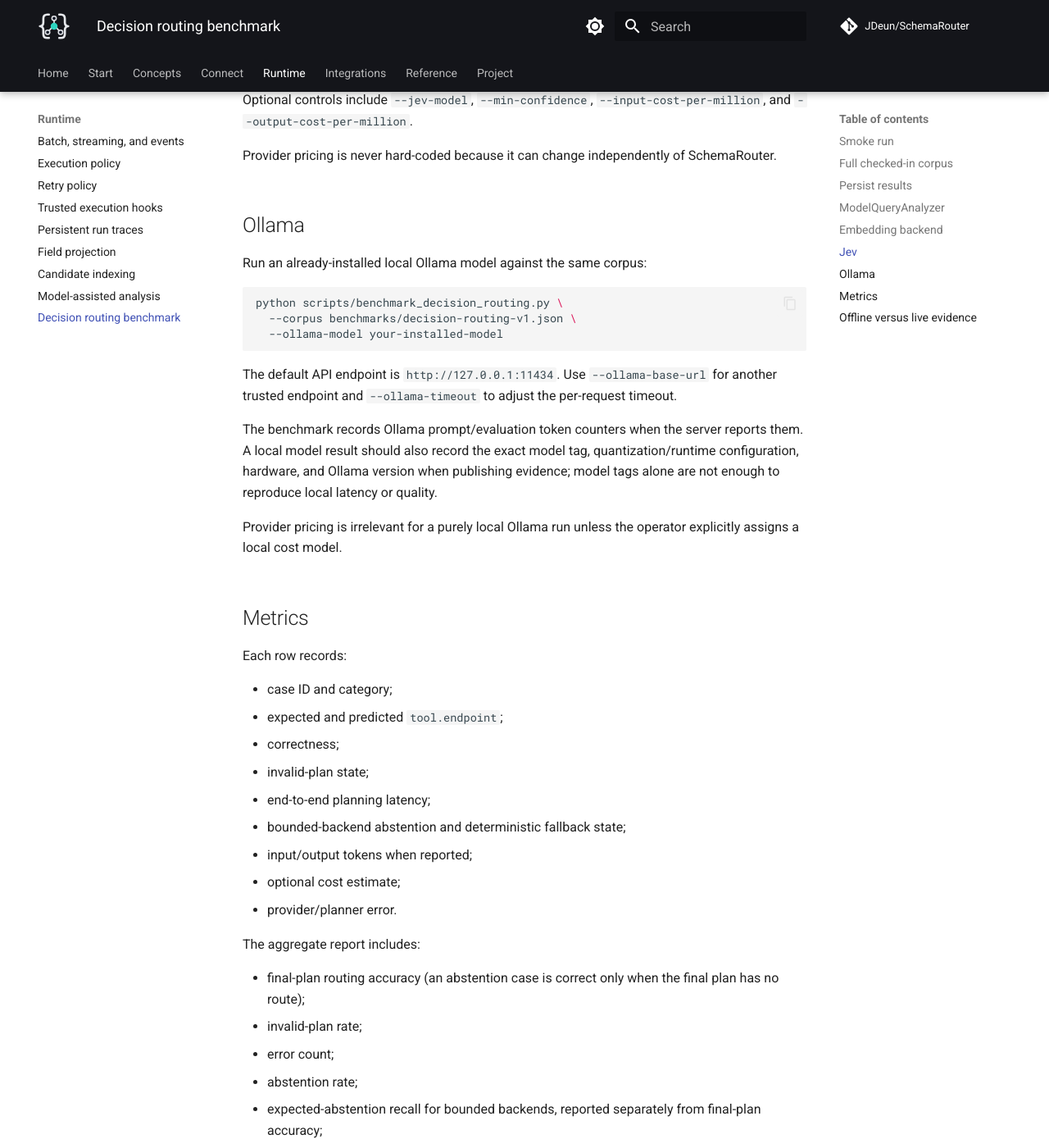
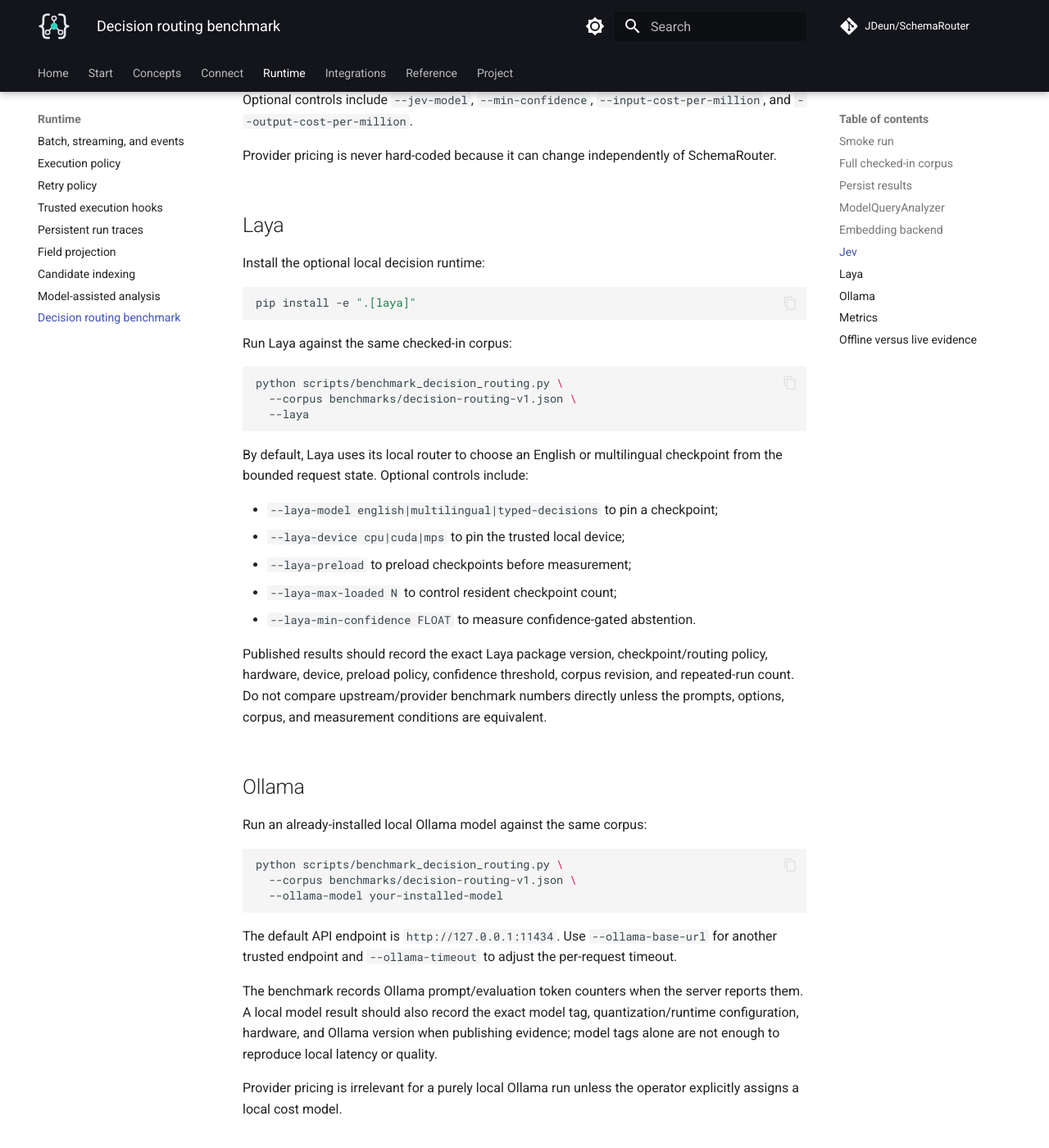
Before and after one commit to JDeun/SchemaRouter, an MkDocs documentation site: the page built from docs/guides/decision-benchmark.md, in a window 1280 px wide and 1400 px high, scrolled down 2326 px. Shown: the whole window at 82% size. Built offline with MkDocs 1.6.1 and Material for MkDocs 9.7.7, drawn with Linux system fonts in a browser that asks for light colours; comment, search, counter and statistics services are not loaded.

Commit message:
docs: add Laya benchmark workflow

````diff
--- a/docs/guides/decision-benchmark.md
+++ b/docs/guides/decision-benchmark.md
@@ -99,6 +99,36 @@
 
 Provider pricing is never hard-coded because it can change independently of SchemaRouter.
 
+## Laya
+
+Install the optional local decision runtime:
+
+```bash
+pip install -e ".[laya]"
+```
+
+Run Laya against the same checked-in corpus:
+
+```bash
+python scripts/benchmark_decision_routing.py \
+  --corpus benchmarks/decision-routing-v1.json \
+  --laya
+```
+
+By default, Laya uses its local router to choose an English or multilingual checkpoint from the
+bounded request state. Optional controls include:
+
+- `--laya-model english|multilingual|typed-decisions` to pin a checkpoint;
+- `--laya-device cpu|cuda|mps` to pin the trusted local device;
+- `--laya-preload` to preload checkpoints before measurement;
+- `--laya-max-loaded N` to control resident checkpoint count;
+- `--laya-min-confidence FLOAT` to measure confidence-gated abstention.
+
+Published results should record the exact Laya package version, checkpoint/routing policy, hardware,
+device, preload policy, confidence threshold, corpus revision, and repeated-run count. Do not compare
+upstream/provider benchmark numbers directly unless the prompts, options, corpus, and measurement
+conditions are equivalent.
+
 ## Ollama
 
 Run an already-installed local Ollama model against the same corpus:
````
